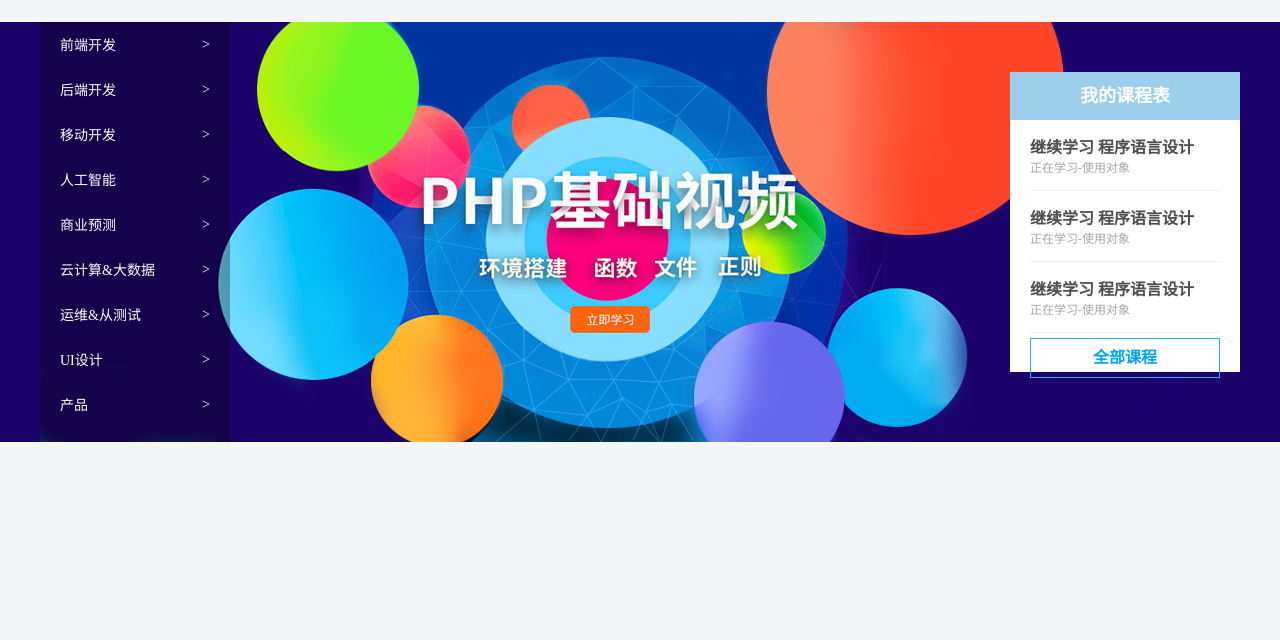
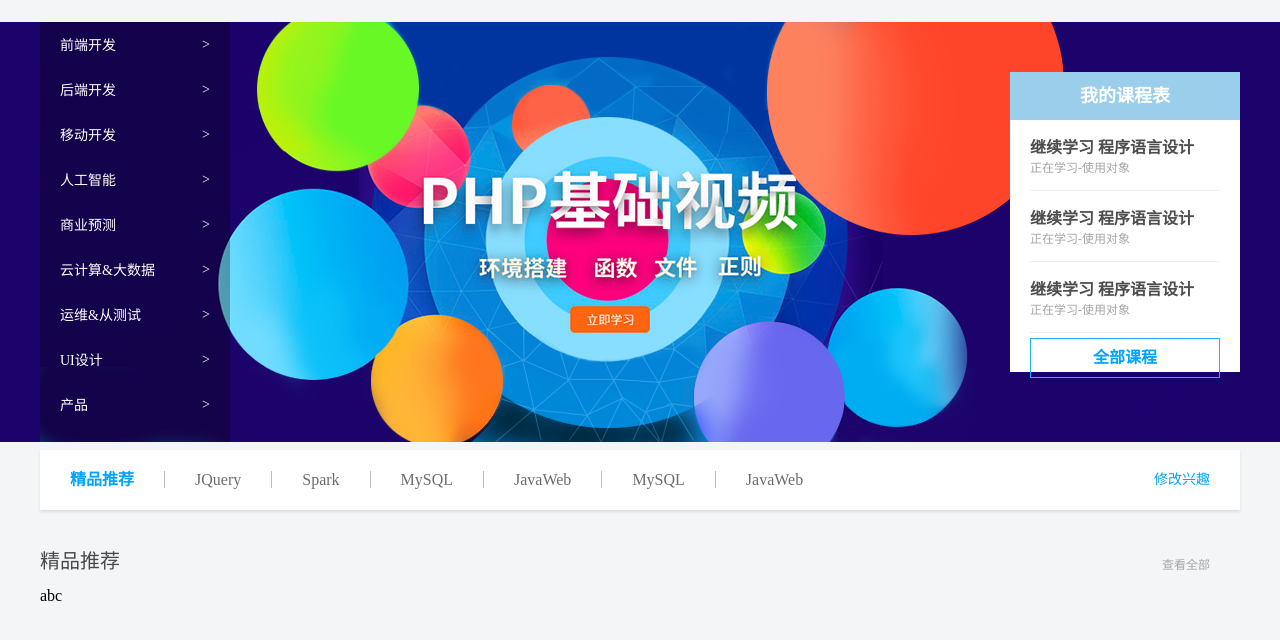
Before and after one commit to Brova0158bb/study, a plain HTML site: page index.html in a window 1280 px wide. Shown: the part 80-720 px from the top of the page. Drawn offline with Linux system fonts and the light colour scheme.

Commit message:
box-hd 模块的制作

```diff
--- a/index.html
+++ b/index.html
@@ -9,7 +9,7 @@
 </head>
 
 <body>
-    <!-- 头部区域开始了 -->
+    <!-- 1、头部区域开始了 -->
     <div class="header w">
         <div class="logo">
             <img src="./images/logo.png" alt="">
@@ -34,7 +34,7 @@
         </div>
     </div>
     <!-- 头部区域结束了 -->
-    <!-- banner部分start -->
+    <!-- 2、banner部分start -->
     <div class="banner">
         <div class="w">
             <div class="subnav">
@@ -86,6 +86,29 @@
         </div>
     </div>
     <!-- banner部分end -->
+    <!-- 3、精品推荐模块开始 -->
+    <div class="goods w">
+        <h3>精品推荐</h3>
+        <ul>
+            <li><a href="">JQuery</a></li>
+            <li><a href="">Spark</a></li>
+            <li><a href="">MySQL</a></li>
+            <li><a href="">JavaWeb</a></li>
+            <li><a href="">MySQL</a></li>
+            <li><a href="">JavaWeb</a></li>
+        </ul>
+        <a href="#" class="mod">修改兴趣</a>
+    </div>
+    <!-- 3、精品推荐模块结束 -->
+    <!-- 4、box核心内容区域开始 -->
+    <div class="box w">
+        <div class="box-hd">
+            <h3>精品推荐</h3>
+            <a href="#">查看全部</a>
+        </div>
+        <div class="box-bd">abc</div>
+    </div>
+    <!-- 4、box核心内容区域结束 -->
 </body>
 
 </html>
--- a/style.css
+++ b/style.css
@@ -10,6 +10,7 @@
 
 body {
     background-color: #f3f5f7;
+    height: 3000px;
 }
 
 li {
@@ -185,3 +186,66 @@ a {
     font-size: 16px;
     font-weight: 700;
 }
+
+
+/* 精品推荐模块 */
+.goods {
+    margin-top: 8px;
+    height: 60px;
+    /* 行高会继承给三个孩子 */
+    line-height: 60px;
+    background-color: #fff;
+    /* 盒子阴影是 水平、垂直、模糊距离、颜色 */
+    box-shadow: 0px 2px 3px rgba(0, 0, 0, 0.1);
+}
+
+.goods h3 {
+    float: left;
+    margin-left: 30px;
+    margin-right: 30px;
+    font-size: 16px;
+    color: #00a4ff;
+
+
+}
+
+.goods ul li {
+    float: left;
+}
+
+.goods ul li a {
+    padding: 0 30px;
+    color: #6d6d6d;
+    /* background-color: pink; */
+    border-left: 1px solid #bfbfbf;
+}
+
+.goods .mod {
+    float: right;
+    margin-right: 30px;
+    font-size: 14px;
+    color: #00a4ff;
+}
+
+.box {
+    margin-top: 35px;
+}
+
+.box .box-hd {
+    height: 42px;
+}
+
+.box .box-hd h3 {
+    float: left;
+    font-weight: 400;
+    color: #494949;
+    font-size: 20px;
+}
+
+.box .box-hd a {
+    float: right;
+    font-size: 12px;
+    color: #a5a5a5;
+    margin-top: 10px;
+    margin-right: 30px;
+}
```
